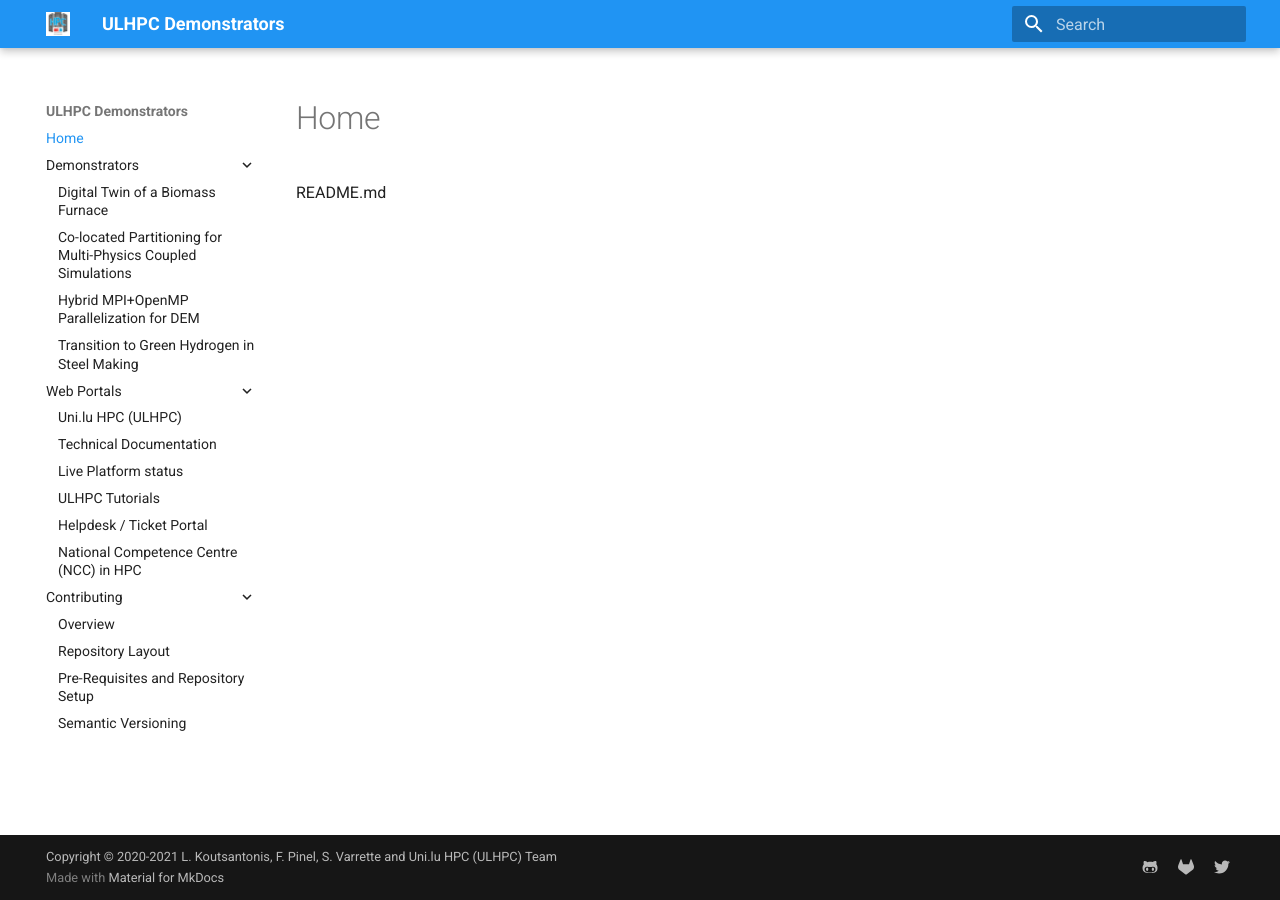
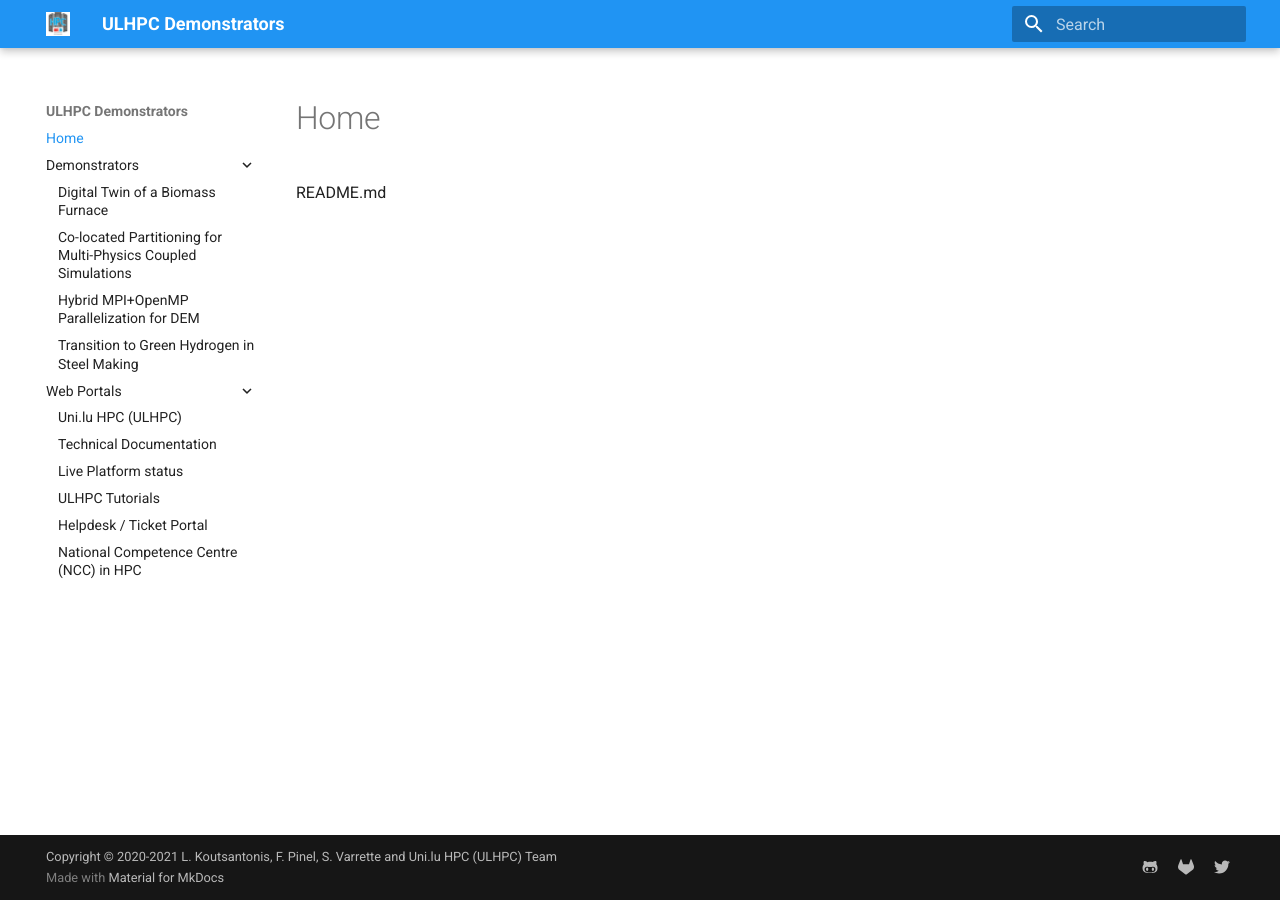
Before and after one commit to ULHPC/ulhpc-demos, an MkDocs documentation site: the page built from docs/index.md, in a window 1280 px wide. Built offline with MkDocs 1.6.1 and Material for MkDocs 9.7.7, drawn with Linux system fonts in a browser that asks for light colours; comment, search, counter and statistics services are not loaded; part of the change alters nothing that is shown.

Commit message:
comment contributing section
Signed-off-by: Sebastien Varrette <Sebastien.Varrette@uni.lu>

```diff
--- a/mkdocs.yml
+++ b/mkdocs.yml
@@ -16,11 +16,11 @@ nav:
     - ULHPC Tutorials: https://ulhpc-tutorials.readthedocs.io/
     - Helpdesk / Ticket Portal: https://hpc.uni.lu/support
     - National Competence Centre (NCC) in HPC: https://www.luxinnovation.lu/national-competence-centre-in-hpc
-  - Contributing:
-    - Overview: 'contributing/index.md'
-    - Repository Layout: 'layout.md'
-    - Pre-Requisites and Repository Setup: 'setup.md'
-    - Semantic Versioning: 'contributing/versioning.md'
+  # - Contributing:
+  #   - Overview: 'contributing/index.md'
+  #   - Repository Layout: 'layout.md'
+  #   - Pre-Requisites and Repository Setup: 'setup.md'
+  #   - Semantic Versioning: 'contributing/versioning.md'
 
 # Project Information
 site_name: ULHPC Demonstrators
```
